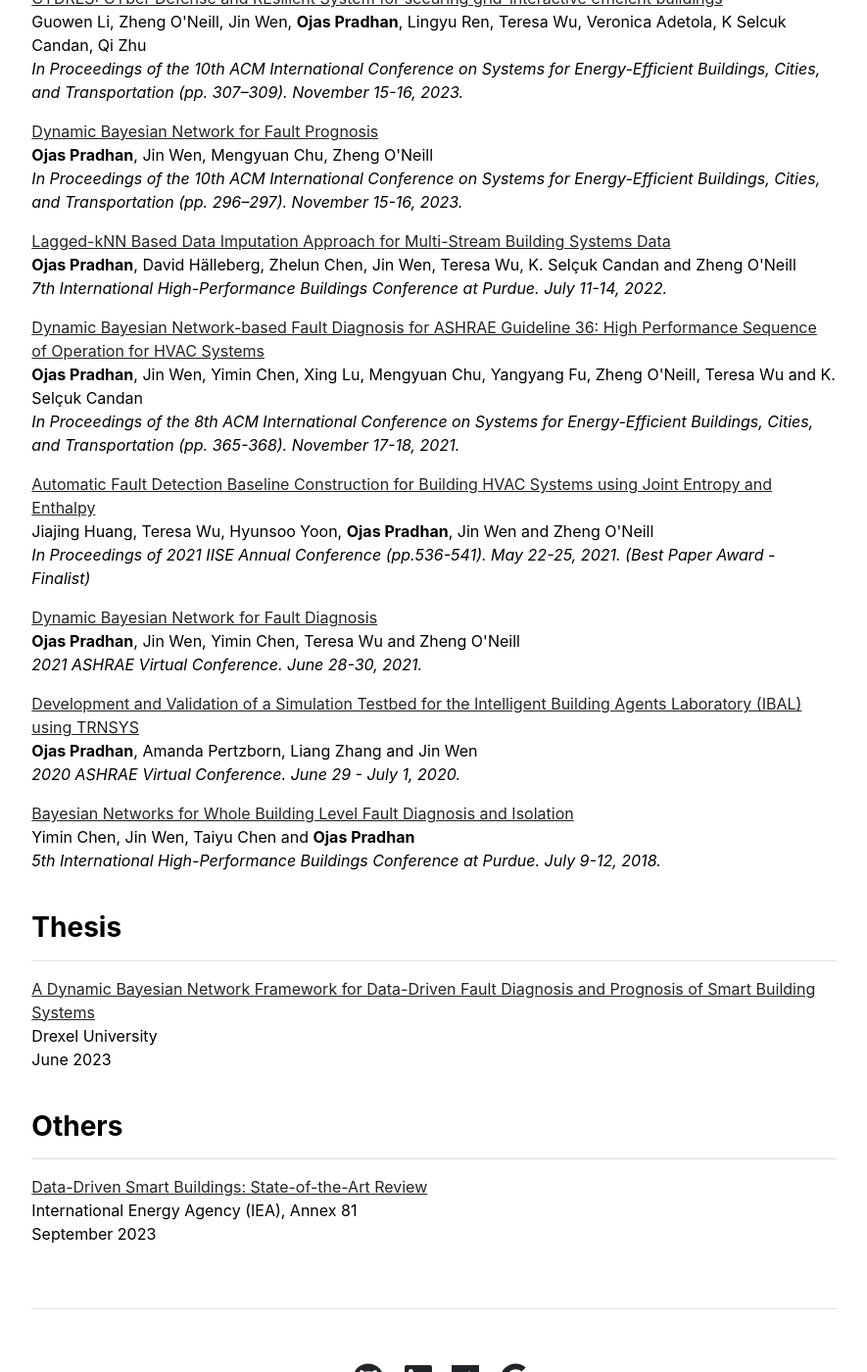
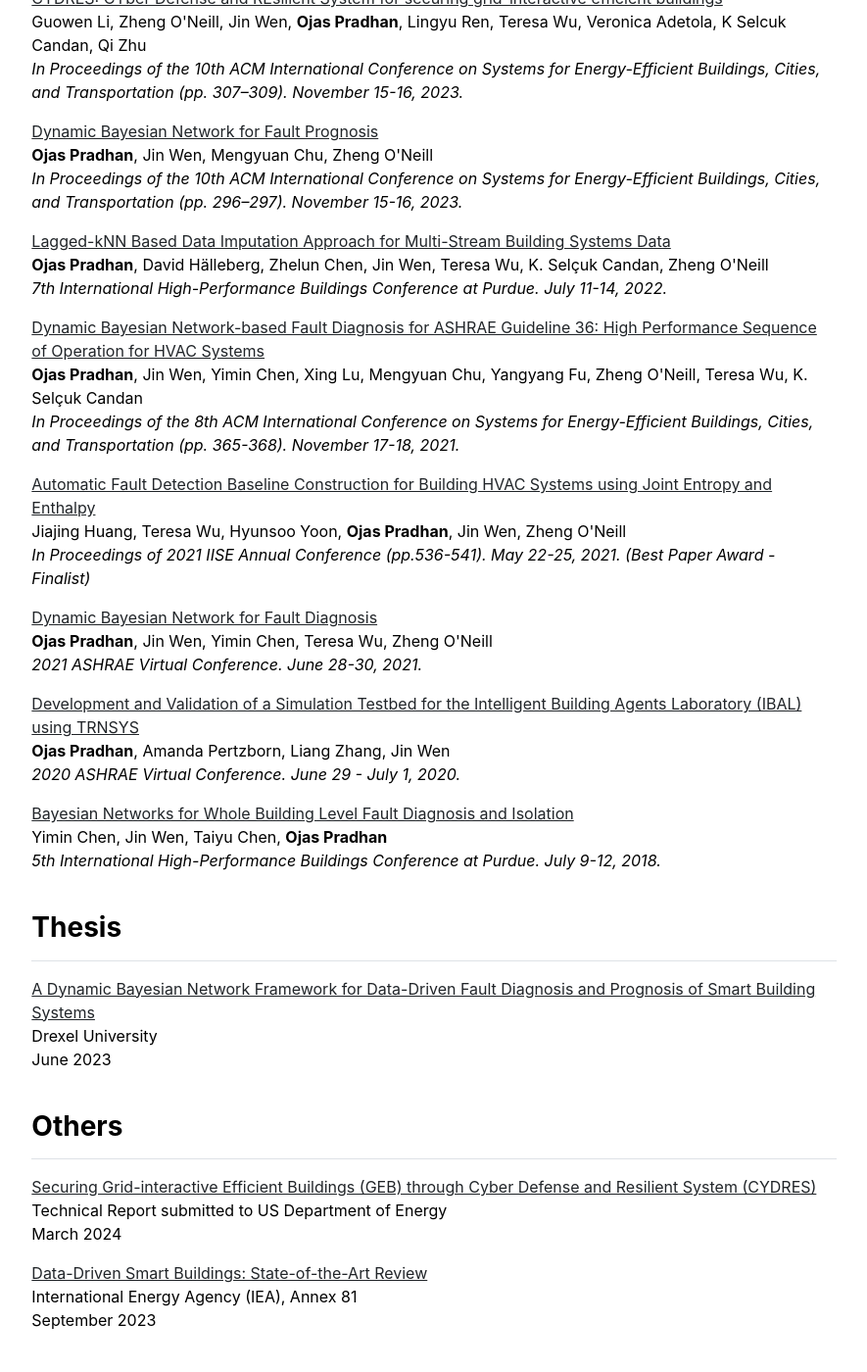
Before and after one commit to pradhanojas/pradhanojas.github.io, a Jekyll site: the page built from publications.md, in a window 1280 px wide and 1400 px high, scrolled down 1086 px. Shown: the whole window at 98% size, without its empty margins (197-1082 px from the left). Built offline with Jekyll 4.4.1, drawn with Linux system fonts in a browser that asks for light colours; some of the changed text lies outside the part shown.

Commit message:
Update publications.html

```diff
--- a/_includes/publications.html
+++ b/_includes/publications.html
@@ -2,7 +2,7 @@
   <div>
     <h3 class="fw-bold border-bottom pb-3 mb-3">Journals </h3>
     <p><a href="https://www.tandfonline.com/doi/full/10.1080/23744731.2024.2351311" target="blank">Evaluation of data imputation approaches for multi-stream building systems data</a>
-    <br><b>Ojas Pradhan</b>, Jin Wen, David Hälleberg, Zhelun Chen, Noresh Varman, Jiajing Huang, Teresa Wu, K. Selçuk  Candan and Zheng O'Neill
+    <br><b>Ojas Pradhan</b>, Jin Wen, David Hälleberg, Zhelun Chen, Noresh Varman, Jiajing Huang, Teresa Wu, K. Selçuk  Candan, Zheng O'Neill
     <br><em>Science and Technology for the Built Environment, 2024</em></p>
 
     <p><a href="https://www.tandfonline.com/doi/abs/10.1080/23744731.2024.2336839" target="blank">A hardware-in-the-loop (HIL) testbed for cyber-physical energy systems in smart commercial buildings</a>
@@ -14,19 +14,19 @@
     <br><em>Applied Energy, 2023</em></p>
 
     <p><a href="https://www.sciencedirect.com/science/article/pii/S0306261922013071" target="blank">Using Discrete Bayesian Networks for Diagnosing and Isolating Cross-level Faults in HVAC Systems</a>
-    <br>Yimin Chen, Jin Wen, <b>Ojas Pradhan</b>, James Lo and Teresa Wu
+    <br>Yimin Chen, Jin Wen, <b>Ojas Pradhan</b>, James Lo, Teresa Wu
     <br><em>Applied Energy, 2022</em></p>
 
     <p><a href="https://www.sciencedirect.com/science/article/abs/pii/S0020025522013044" target="blank">Eigen-Entropy: A Metric on Multi-variate Sampling Decision</a>
-    <br>Jiajing Huang, Hyunsoo Yoon, Teresa Wu, K. Selçuk  Candan, <b>Ojas Pradhan</b>, Jin Wen and Zheng O'Neill
+    <br>Jiajing Huang, Hyunsoo Yoon, Teresa Wu, K. Selçuk  Candan, <b>Ojas Pradhan</b>, Jin Wen, Zheng O'Neill
     <br><em>Information Sciences, 2022</em></p>
 
     <p><a href="https://www.tandfonline.com/doi/abs/10.1080/23744731.2022.2080110" target="_blank">A Cosine-based Correlation Information Entropy Approach for Building Automatic Fault Detection Baseline Construction</a>
-    <br>Jiajing Huang, Hyunsoo Yoon, <b>Ojas Pradhan</b>, Teresa Wu, Jin Wen, Zheng O'Neill and K. Selçuk  Candan
+    <br>Jiajing Huang, Hyunsoo Yoon, <b>Ojas Pradhan</b>, Teresa Wu, Jin Wen, Zheng O'Neill, K. Selçuk  Candan
     <br><em>Science and Technology for the Built Environment, 2022</em></p>
 
     <p><a href="https://www.sciencedirect.com/science/article/pii/S0378778822000433" target="_blank">Real vs. Simulated: questions on the capability of simulated datasets on building fault detection for energy efficiency from a data-driven perspective</a>
-    <br>Jiajing Huang, Jin Wen, Hyunsoo Yoon, <b>Ojas Pradhan</b>, Teresa Wu, Zheng O'Neill and K. Selçuk  Candan
+    <br>Jiajing Huang, Jin Wen, Hyunsoo Yoon, <b>Ojas Pradhan</b>, Teresa Wu, Zheng O'Neill, K. Selçuk  Candan
     <br><em>Energy and Buildings, 2022</em></p>
 
     <br>
@@ -40,27 +40,27 @@
     <br><em>In Proceedings of the 10th ACM International Conference on Systems for Energy-Efficient Buildings, Cities, and Transportation (pp. 296–297). November 15-16, 2023.</em></p>
 
     <p><a href="https://docs.lib.purdue.edu/cgi/viewcontent.cgi?article=1392&context=ihpbc" target="blank">Lagged-kNN Based Data Imputation Approach for Multi-Stream Building Systems Data</a>
-    <br><b>Ojas Pradhan</b>, David Hälleberg, Zhelun Chen, Jin Wen, Teresa Wu, K. Selçuk  Candan and Zheng O'Neill
+    <br><b>Ojas Pradhan</b>, David Hälleberg, Zhelun Chen, Jin Wen, Teresa Wu, K. Selçuk  Candan, Zheng O'Neill
     <br><em>7th International High-Performance Buildings Conference at Purdue. July 11-14, 2022.</em></p>
 
     <p><a href="https://dl.acm.org/doi/abs/10.1145/3486611.3491124" target="_blank">Dynamic Bayesian Network-based Fault Diagnosis for ASHRAE Guideline 36: High Performance Sequence of Operation for HVAC Systems</a>
-    <br><b>Ojas Pradhan</b>, Jin Wen, Yimin Chen, Xing Lu, Mengyuan Chu, Yangyang Fu, Zheng O'Neill, Teresa Wu and K. Selçuk  Candan
+    <br><b>Ojas Pradhan</b>, Jin Wen, Yimin Chen, Xing Lu, Mengyuan Chu, Yangyang Fu, Zheng O'Neill, Teresa Wu, K. Selçuk  Candan
     <br><em>In Proceedings of the 8th ACM International Conference on Systems for Energy-Efficient Buildings, Cities, and Transportation (pp. 365-368). November 17-18, 2021.</em></p>
 
     <p><a href="https://asu.pure.elsevier.com/en/publications/automatic-fault-detection-baseline-construction-for-building-hvac" target="_blank">Automatic Fault Detection Baseline Construction for Building HVAC Systems using Joint Entropy and Enthalpy</a>
-    <br>Jiajing Huang, Teresa Wu, Hyunsoo Yoon, <b>Ojas Pradhan</b>, Jin Wen and Zheng O'Neill
+    <br>Jiajing Huang, Teresa Wu, Hyunsoo Yoon, <b>Ojas Pradhan</b>, Jin Wen, Zheng O'Neill
     <br><em>In Proceedings of 2021 IISE Annual Conference (pp.536-541). May 22-25, 2021. (Best Paper Award - Finalist)</em></p>
 
     <p><a href="https://www.researchgate.net/publication/349609066_Dynamic_Bayesian_Network_for_Fault_Diagnosis" target="_blank">Dynamic Bayesian Network for Fault Diagnosis</a>
-    <br><b>Ojas Pradhan</b>, Jin Wen, Yimin Chen, Teresa Wu and Zheng O'Neill
+    <br><b>Ojas Pradhan</b>, Jin Wen, Yimin Chen, Teresa Wu, Zheng O'Neill
     <br><em>2021 ASHRAE Virtual Conference. June 28-30, 2021.</em></p>
 
     <p><a href="https://www.researchgate.net/publication/349607362_Development_and_Validation_of_a_Simulation_Testbed_for_the_Intelligent_Building_Agents_Laboratory_IBAL_using_TRNSYS" target="_blank">Development and Validation of a Simulation Testbed for the Intelligent Building Agents Laboratory (IBAL) using TRNSYS</a>
-    <br><b>Ojas Pradhan</b>, Amanda Pertzborn, Liang Zhang and Jin Wen
+    <br><b>Ojas Pradhan</b>, Amanda Pertzborn, Liang Zhang, Jin Wen
     <br><em>2020 ASHRAE Virtual Conference. June 29 - July 1, 2020.</em></p>
 
     <p><a href="https://docs.lib.purdue.edu/ihpbc/266/" target="_blank">Bayesian Networks for Whole Building Level Fault Diagnosis and Isolation</a>
-    <br>Yimin Chen, Jin Wen, Taiyu Chen and <b>Ojas Pradhan</b>
+    <br>Yimin Chen, Jin Wen, Taiyu Chen, <b>Ojas Pradhan</b>
     <br><em>5th International High-Performance Buildings Conference at Purdue. July 9-12, 2018.</em></p>
 
     <br>
@@ -71,6 +71,10 @@
 
     <br>
     <h3 class="fw-bold border-bottom pb-3 mb-3">Others</h3>
+    <p><a href="https://www.osti.gov/biblio/2331215" target="blank">Securing Grid-interactive Efficient Buildings (GEB) through Cyber Defense and Resilient System (CYDRES)</a>
+    <br>Technical Report submitted to US Department of Energy
+    <br>March 2024
+
     <p><a href="https://vbn.aau.dk/en/publications/data-driven-smart-buildings-state-of-the-art-review" target="blank">Data-Driven Smart Buildings: State-of-the-Art Review</a>
     <br>International Energy Agency (IEA), Annex 81
     <br>September 2023
```
